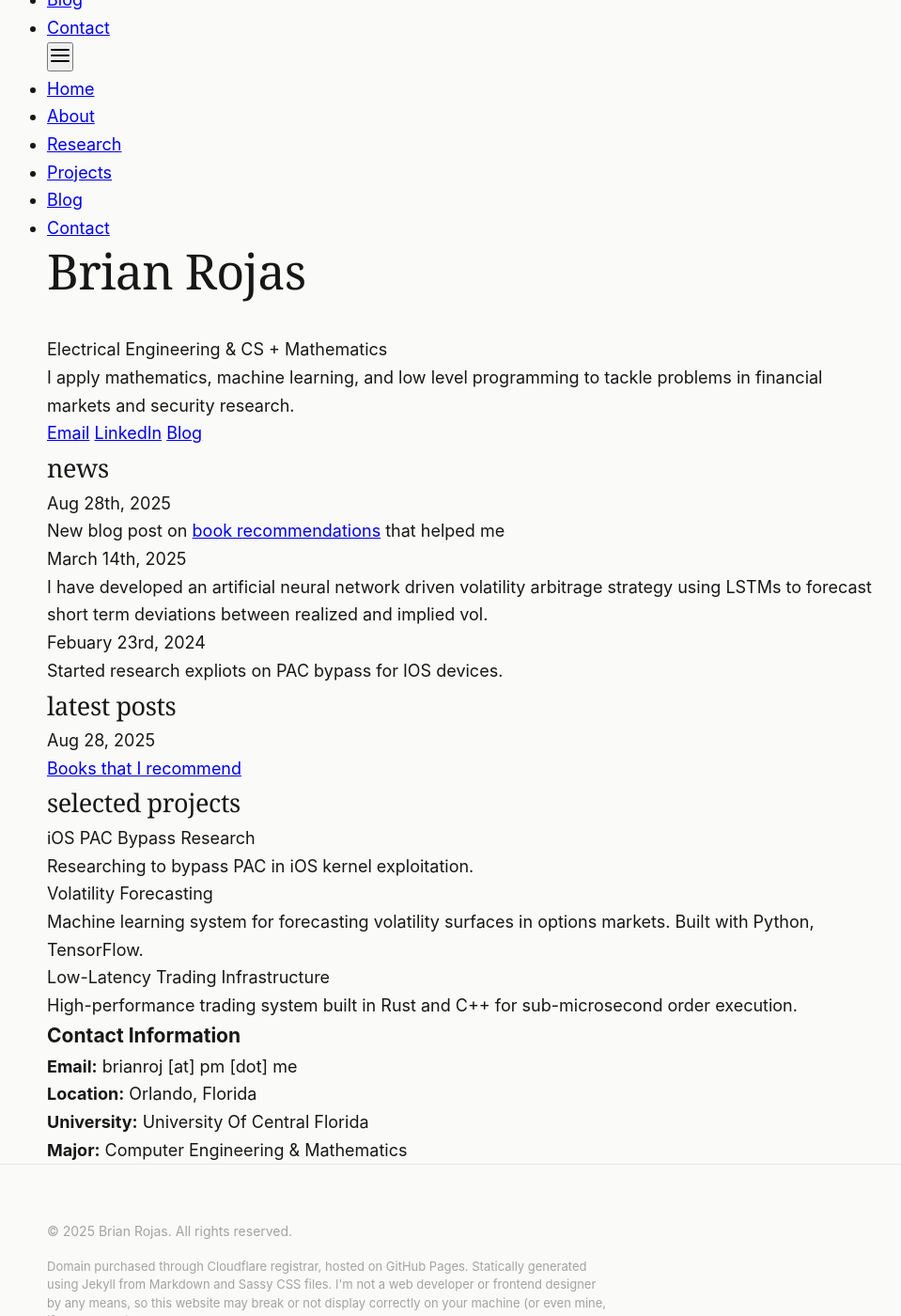
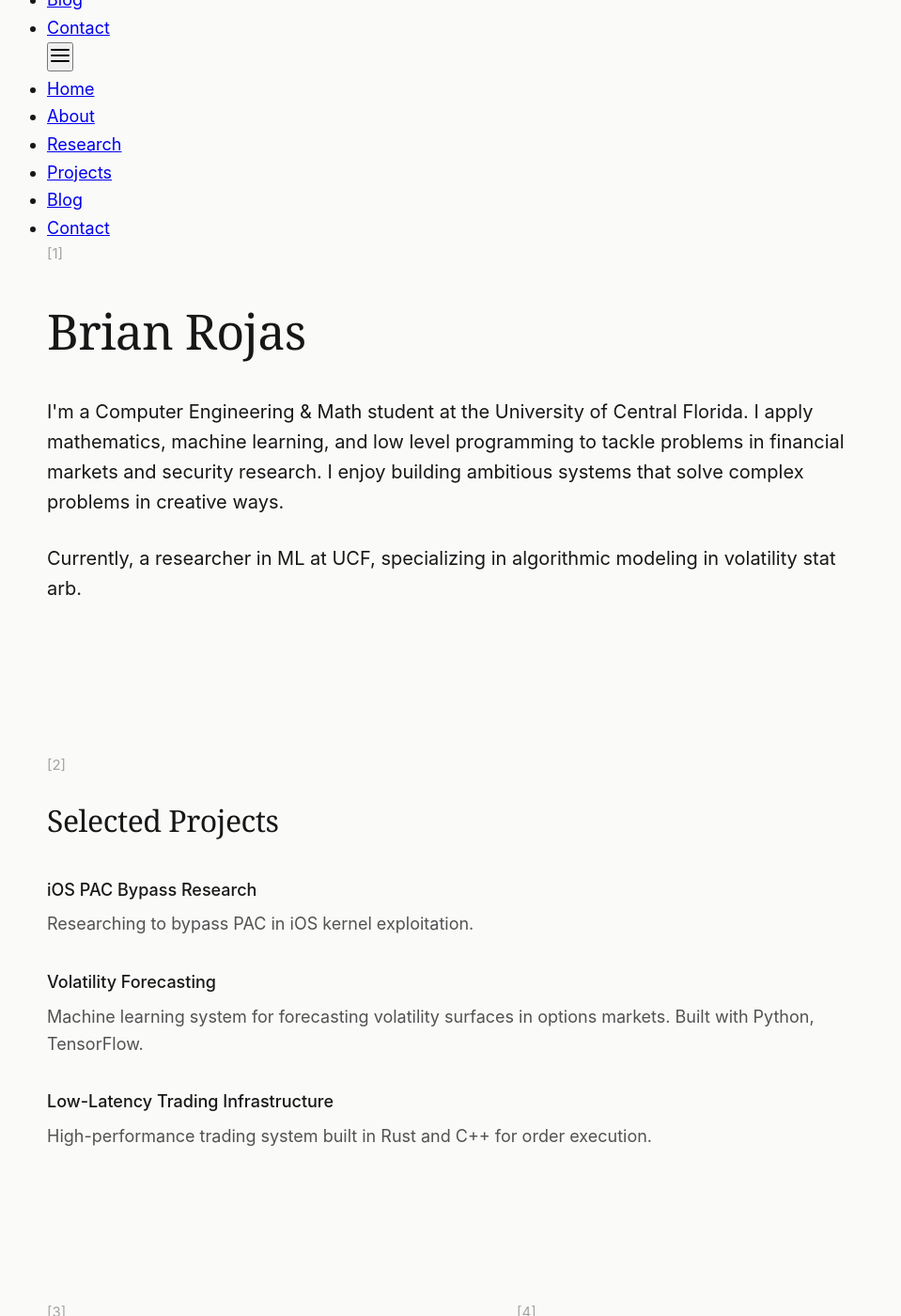
Before and after one commit to brianrojrc/brianrojrc.github.io, a Jekyll site: the page built from index.md, in a window 1280 px wide and 1400 px high, scrolled down 223 px. Shown: the whole window at 94% size, without its empty margins (150-1109 px from the left). Built offline with Jekyll 4.4.1, drawn with Linux system fonts in a browser that asks for light colours; some of the changed text lies outside the part shown.

Commit message:
Update index.md

```diff
--- a/index.md
+++ b/index.md
@@ -3,87 +3,77 @@ layout: default
 title: Home
 ---
 
-<div class="main-content">
-    <div class="profile-section">
-        <div class="profile-header">
-            <h1>Brian Rojas</h1>
-            <p class="tagline">Electrical Engineering & CS + Mathematics</p>
-            <div class="profile-bio">
-                I apply mathematics, machine learning, and low level programming to tackle
-                problems in financial markets and security research.
-            </div>
-            <div class="profile-links">
-                <a href="mailto:brianroj@pm.me">Email</a>
-                <a href="https://www.linkedin.com/in/brian-rojas-9b0b5237a" target="_blank">LinkedIn</a>
-                <a href="/blog">Blog</a>
-            </div>
-        </div>
+<header class="page-header">
+    <span class="page-marker">[1]</span>
+    <h1>Brian Rojas</h1>
+    <p class="intro">I'm a Computer Engineering & Math student at the University of Central Florida. I apply mathematics, machine learning, and low level programming to tackle problems in financial markets and security research. I enjoy building ambitious systems that solve complex problems in creative ways.</p>
+    <p class="currently">Currently, a researcher in ML at UCF, specializing in algorithmic modeling in volatility stat arb.</p>
+</header>
 
-        <div class="news-section">
-            <h2>news</h2>
-            <div class="news-item">
-                <div class="news-date">Aug 28th, 2025</div>
-                <div class="news-content">
-                    New blog post on <a href="/blog">book recommendations</a> that helped me
+<section class="projects-section">
+    <span class="section-marker">[2]</span>
+    <h2>Selected Projects</h2>
+    <div class="project-item">
+        <div class="project-title">iOS PAC Bypass Research</div>
+        <div class="project-description">Researching to bypass PAC in iOS kernel exploitation.</div>
+    </div>
+    <div class="project-item">
+        <div class="project-title">Volatility Forecasting</div>
+        <div class="project-description">Machine learning system for forecasting volatility surfaces in options markets. Built with Python, TensorFlow.</div>
+    </div>
+    <div class="project-item">
+        <div class="project-title">Low-Latency Trading Infrastructure</div>
+        <div class="project-description">High-performance trading system built in Rust and C++ for order execution.</div>
+    </div>
+</section>
+
+<div class="two-column">
+    <div class="column">
+        <span class="section-marker">[3]</span>
+        <h2>Experience</h2>
+        <ul class="experience-list">
+            <li class="experience-item">
+                <div class="experience-name">
+                    <span class="experience-indicator ucf"></span>
+                    <span>University of Central Florida</span>
                 </div>
-            </div>
-            <div class="news-item">
-                <div class="news-date">March 14th, 2025</div>
-                <div class="news-content">
-                    I have developed an artificial neural network driven volatility arbitrage
-                  strategy using LSTMs to forecast short term deviations between realized and implied vol.
+                <span class="experience-year">2022–26</span>
+            </li>
+            <div class="experience-role">Undergraduate Research in ML</div>
+
+            <li class="experience-item" style="margin-top: 20px;">
+                <div class="experience-name">
+                    <span class="experience-indicator nasa"></span>
+                    <span>NASA SUITS</span>
                 </div>
-            </div>
-            <div class="news-item">
-                <div class="news-date">Febuary 23rd, 2024</div>
-                <div class="news-content">
-                    Started research expliots on PAC bypass for IOS devices.
-                </div>
-            </div>
-        </div>
-
-        <div class="posts-section">
-            <h2>latest posts</h2>
-            {% for post in site.posts limit:5 %}
-            <div class="post-item">
-                <div class="post-date">{{ post.date | date: "%b %d, %Y" }}</div>
-                <a href="{{ post.url | relative_url }}" class="post-title">{{ post.title }}</a>
-            </div>
-            {% endfor %}
-        </div>
-
-        <div class="publications-section">
-            <h2>selected projects</h2>
-            <div class="publication-item">
-                <div class="publication-title">iOS PAC Bypass Research</div>
-                <div class="publication-details">
-                    Researching to bypass PAC in iOS kernel exploitation.
-                </div>
-            </div>
-            <div class="publication-item">
-                <div class="publication-title">Volatility Forecasting</div>
-                <div class="publication-details">
-                    Machine learning system for forecasting volatility surfaces in options markets.
-                    Built with Python, TensorFlow.
-                </div>
-            </div>
-            <div class="publication-item">
-                <div class="publication-title">Low-Latency Trading Infrastructure</div>
-                <div class="publication-details">
-                    High-performance trading system built in Rust and C++ for sub-microsecond order execution.
-                </div>
-            </div>
-        </div>
+                <span class="experience-year">2024–25</span>
+            </li>
+            <div class="experience-role">Machine Learning/AI Engineer</div>
+        </ul>
     </div>
 
-    <div class="sidebar">
-
-        <div class="contact-info">
-            <h3>Contact Information</h3>
-            <p><strong>Email:</strong> brianroj [at] pm [dot] me</p>
-            <p><strong>Location:</strong> Orlando, Florida</p>
-            <p><strong>University:</strong> University Of Central Florida </p>
-            <p><strong>Major:</strong> Computer Engineering & Mathematics</p>
-        </div>
+    <div class="column">
+        <span class="section-marker">[4]</span>
+        <h2>Contact</h2>
+        <ul class="contact-list">
+            <li class="contact-item">
+                <span class="item-number">1</span>
+                <a href="mailto:brianroj@pm.me">Email <span class="arrow">↗</span></a>
+            </li>
+            <li class="contact-item">
+                <span class="item-number">2</span>
+                <a href="https://www.linkedin.com/in/brian-rojas-9b0b5237a" target="_blank">LinkedIn <span class="arrow">↗</span></a>
+            </li>
+            <li class="contact-item">
+                <span class="item-number">3</span>
+                <a href="/blog">Blog <span class="arrow">↗</span></a>
+            </li>
+        </ul>
     </div>
 </div>
+
+<section class="blog-section">
+    <span class="section-marker">[5]</span>
+    <h2>Writing</h2>
+    <p class="blog-intro">I write about my thoughts, book recommendations, finance, and machine learning. Read more on my <a href="/blog" class="blog-link">blog <span class="arrow">↗</span></a></p>
+</section>
```
